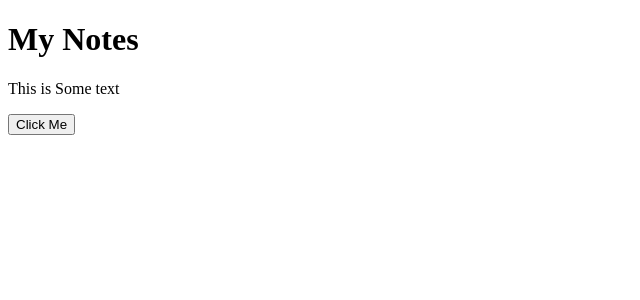
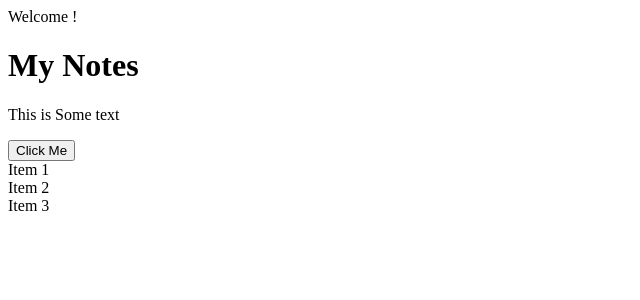
Before and after one commit to SanaShahSyeda/Angular_Practise, an Angular app: page / in a window 1280 px wide. Shown: the top 300 px of the page, without its empty margins (0-640 px from the left). Built offline with nearby package versions, Linux system fonts and the light colour scheme.

Commit message:
data binding using  @if and *ngFor

```diff
--- a/src/app/app.component.html
+++ b/src/app/app.component.html
@@ -1,2 +1,5 @@
 <!-- calling header component with its selector -->
+@if(logedIn){
+<div>Welcome !</div>
+}
 <app-header />
--- a/src/app/app.component.ts
+++ b/src/app/app.component.ts
@@ -10,4 +10,5 @@ import { HeaderComponent } from './header/header.component';
 })
 export class AppComponent {
   title = 'Angular_Practise';
+  logedIn = true;
 }
--- a/src/app/header/header.component.ts
+++ b/src/app/header/header.component.ts
@@ -1,21 +1,35 @@
+import { CommonModule } from '@angular/common';
 import { Component } from '@angular/core';
 
 @Component({
   selector: 'app-header',
   standalone: true,
-  imports: [],
+  imports: [CommonModule],
   template: `
     <h1>{{ title }}</h1>
     <p [class.red]="isRed">This is Some text</p>
     <button (click)="change()">Click Me</button>
+    <!-- Using *ngFor directive to iterate over 'items' array -->
+    <div *ngFor="let item of items; trackBy: trackById">
+      {{ item.name }}
+    </div>
   `,
   styleUrl: './header.component.css',
 })
 export class HeaderComponent {
   title = 'My Notes';
   isRed = false;
+  items: any[] = [
+    { id: 1, name: 'Item 1' },
+    { id: 2, name: 'Item 2' },
+    { id: 3, name: 'Item 3' },
+  ];
 
   change() {
     this.isRed = !this.isRed;
   }
+
+  trackById(index: number, item: any): number {
+    return item.id;
+  }
 }
```
